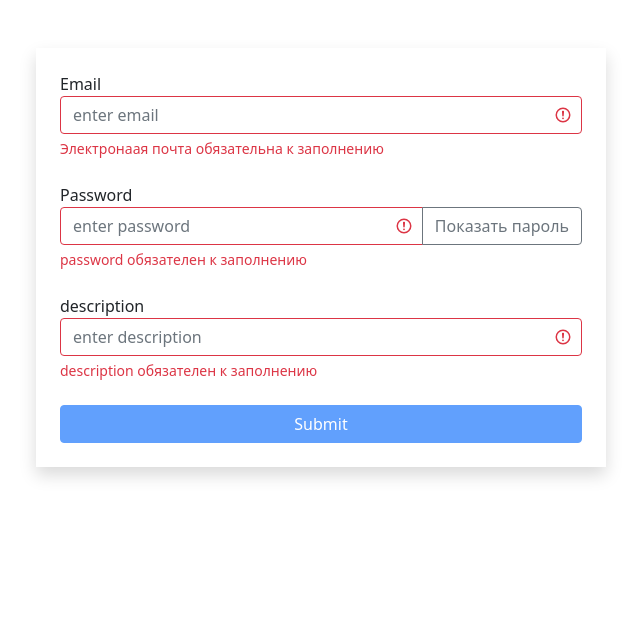
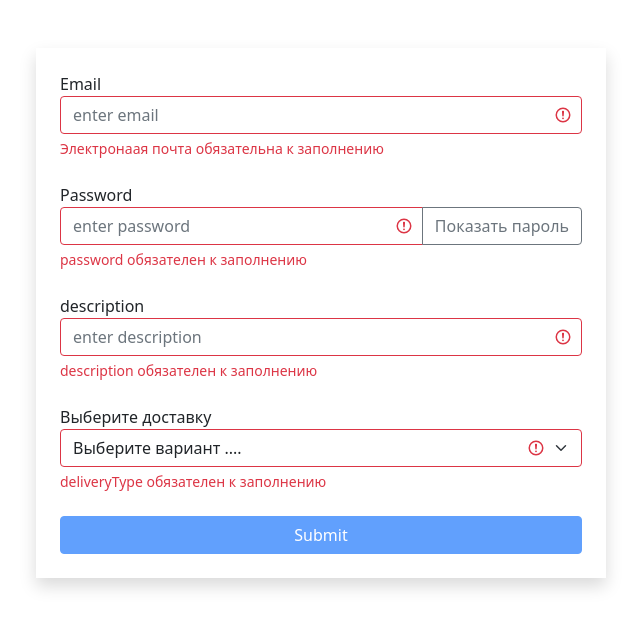
Before and after one commit to vadimlelik/react-form, a React (Vite) app: page / in a window 1280 px wide. Shown: the top 628 px of the page, without its empty margins (319-960 px from the left). Built offline with nearby package versions, Linux system fonts and the light colour scheme.

Commit message:
add:selectField

```diff
--- a/src/components/MyForm.jsx
+++ b/src/components/MyForm.jsx
@@ -1,16 +1,26 @@
 import { useEffect, useState } from "react";
 import TextField from "./TextField";
 import { validate } from "../utils/validator";
+import Select from "./Select";
+
+const deliveryList = [
+  { label: "Пункт Выдачи", value: "1" },
+  { label: " Обычная доставка", value: "2" },
+  { label: "Экспресс доставка", value: "3" },
+];
 
 const MyForm = () => {
   const [data, setData] = useState({
     email: "",
     password: "",
     description: "",
+    deliveryType: "",
   });
   const [error, setError] = useState({});
 
   const isValid = Object.keys(error).length === 0;
+
+  console.log(data);
 
   const onSubmit = (event) => {
     event.preventDefault();
@@ -57,6 +67,11 @@ const MyForm = () => {
         message: "description обязателен к заполнению",
       },
     },
+    deliveryType: {
+      isRequired: {
+        message: "deliveryType обязателен к заполнению",
+      },
+    },
   };
 
   useEffect(() => {
@@ -64,7 +79,7 @@ const MyForm = () => {
     setError(error);
   }, [data]);
 
-  const { email, password, description } = data;
+  const { email, password, description, deliveryType } = data;
 
   return (
     <div className="container mt-5">
@@ -102,6 +117,15 @@ const MyForm = () => {
               placeholder="enter description"
               error={error.description}
             />
+            <Select
+              onChange={handleChange}
+              value={deliveryType}
+              name="deliveryType"
+              options={deliveryList}
+              defaultValue="Выберите вариант ...."
+              error={error.deliveryType}
+              label="Выберите доставку"
+            />
 
             <button
               disabled={!isValid}
--- a/src/components/Select.jsx
+++ b/src/components/Select.jsx
@@ -1,5 +1,45 @@
-const Select = () => {
-  return <div>Select</div>;
+import PropTypes from "prop-types";
+
+const Select = ({
+  onChange,
+  name,
+  value,
+  options,
+  error,
+  defaultValue,
+  label,
+}) => {
+  return (
+    <div className="mb-4">
+      <label>{label}</label>
+      <select
+        name={name}
+        value={value}
+        onChange={onChange}
+        className={"form-select " + (error ? "is-invalid" : "")}
+      >
+        <option value="" disabled>
+          {defaultValue}
+        </option>
+        {options.map(({ value, label }) => (
+          <option key={value} value={value}>
+            {label}
+          </option>
+        ))}
+      </select>
+      {error && <div className="invalid-feedback">{error}</div>}
+    </div>
+  );
+};
+
+Select.propTypes = {
+  onChange: PropTypes.func.isRequired,
+  value: PropTypes.string.isRequired,
+  name: PropTypes.string.isRequired,
+  options: PropTypes.array.isRequired,
+  defaultValue: PropTypes.string.isRequired,
+  error: PropTypes.string,
+  label: PropTypes.string.isRequired,
 };
 
 export default Select;
```
